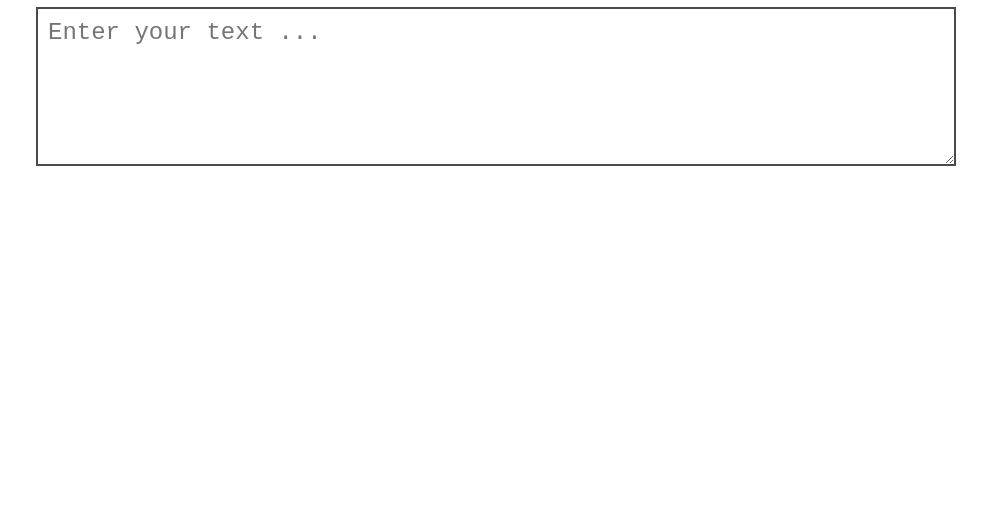
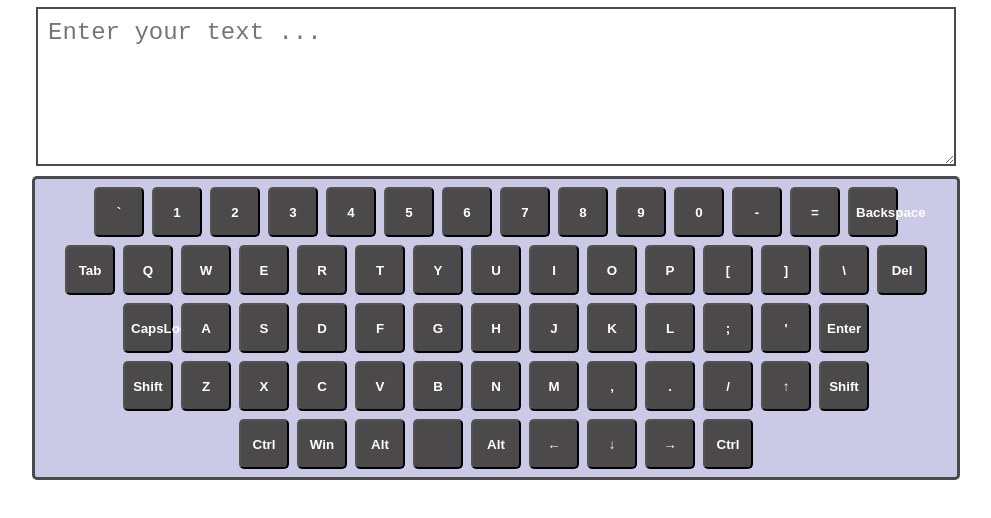
Before and after one commit to ulja4a/virtual-keyboard, a website: page index.html in a window 1280 px wide. Shown: the part 82-600 px from the top of the page, without its empty margins (144-1135 px from the left). Drawn offline with Linux system fonts and the light colour scheme.

Commit message:
feat: add keyboard with button and css style for it

```diff
--- a/style.css
+++ b/style.css
@@ -8,7 +8,7 @@
   margin-bottom: 10px;
   font-size: 60px;
   text-align: center;
-  color: rgb(48, 48, 117);
+  color: #303075;
 }
 
 .textarea {
@@ -17,9 +17,41 @@
   margin: 10px auto 10px;
   padding: 10px;
   font-size: 24px;
-  border: 2px solid rgb(75, 73, 73);
+  border: 2px solid #4b4949;
 }
 
 .textarea:focus {
-  border: 2px solid rgb(211, 131, 11);
+  border: 2px solid #d3830b;
 }
+
+.keyboard {
+  width: 72%;
+  margin: 0 auto;
+  background: #cacae7;
+  border: 3px solid #4b4949;
+  border-radius: 5px;
+}
+
+.keyboard-row {
+  display: flex;
+  flex-wrap: wrap;
+  justify-content: center;
+  width: 100%;
+  margin: 8px 0;
+}
+
+.keyboard-key {
+  width: 50px;
+  height: 50px;
+  margin: 0 4px;
+  font-weight: bold;
+  text-align: center;
+  color: #ffffff;
+  background: #4b4949;
+  border-radius: 5px;
+  cursor: pointer;
+}
+
+.keyboard-key .active {
+  background: #303075;
+}
--- a/virtkey.js
+++ b/virtkey.js
@@ -1,10 +1,53 @@
 const title = document.createElement("h1");
 const textarea = document.createElement("textarea");
+const keyboard = document.createElement("div");
 
 // Добавление класса
 document.body.classList.add("body");
 title.classList.add("title");
 textarea.classList.add("textarea");
+keyboard.classList.add("keyboard");
+
+
+//Создание кнопок
+const keys = [
+  [{label: "`", code: "Backquote"}, {label: "1", code: "Digit1"},
+   {label: "2", code: "Digit2"}, {label: "3", code: "Digit3"},
+   {label: "4", code: "Digit4"}, {label: "5", code: "Digit5"},
+   {label: "6", code: "Digit6"}, {label: "7", code: "Digit7"},
+   {label: "8", code: "Digit8"}, {label: "9", code: "Digit9"},
+   {label: "0", code: "Digit0"}, {label: "-", code: "Minus"},
+   {label: "=", code: "Equal"}, {label: "Backspace", code: "Backspace"}],
+  [{label: "Tab", code: "Tab"}, {label: "Q", code: "KeyQ"}, {label: "W", code: "KeyW"}, {label: "E", code: "KeyE"},
+   {label: "R", code: "KeyR"}, {label: "T", code: "KeyT"}, {label: "Y", code: "KeyY"}, {label: "U", code: "KeyU"},
+   {label: "I", code: "KeyI"}, {label: "O", code: "KeyO"}, {label: "P", code: "KeyP"}, {label: "[", code: "BracketLeft"},
+   {label: "]", code: "BracketRight"}, {label: "\\", code: "Backslash"}, {label: "Del", code: "Delete"}],
+  [{label: "CapsLock", code: "CapsLock"}, {label: "A", code: "KeyA"}, {label: "S", code: "KeyS"},
+   {label: "D", code: "KeyD"}, {label: "F", code: "KeyF"}, {label: "G", code: "KeyG"},
+   {label: "H", code: "KeyH"}, {label: "J", code: "KeyJ"}, {label: "K", code: "KeyK"},
+   {label: "L", code: "KeyL"}, {label: ";", code: "Semicolon"}, {label: "'", code: "Quote"}, {label: "Enter", code: "Enter"}],
+  [{label: "Shift", code: "ShiftLeft"}, {label: "Z", code: "KeyZ"}, {label: "X", code: "KeyX"},
+   {label: "C", code: "KeyC"}, {label: "V", code: "KeyV"}, {label: "B", code: "KeyB"}, {label: "N", code: "KeyN"},
+   {label: "M", code: "KeyM"}, {label: ",", code: "Comma"}, {label: ".", code: "Period"},
+   {label: "/", code: "Slash"}, {label: "↑", code: "ArrowUp"}, {label: "Shift", code: "ShiftRight"}],
+  [{label: "Ctrl", code: "ControlLeft"}, {label: "Win", code: "MetaLeft"},
+   {label: "Alt", code: "AltLeft"}, {label: " ", code: "Space"}, {label: "Alt", code: "AltRight"},
+   {label: "←", code: "ArrowLeft"}, {label: "↓", code: "ArrowDown"}, {label: "→", code: "ArrowRight"},
+   {label: "Ctrl", code: "ControlRight"}]
+];
+
+for (let i = 0; i < keys.length; i++) {
+  const row = document.createElement("div");
+  row.classList.add("keyboard-row");
+  for (let j = 0; j < keys[i].length; j++) {
+    const key = document.createElement("button");
+    key.classList.add("keyboard-key");
+    key.textContent = keys[i][j].label;
+    key.setAttribute("data-code", keys[i][j].code);
+    row.appendChild(key);
+  }
+  keyboard.appendChild(row);
+}
 
 // Установка св-в и текстового содержимого
 title.textContent = "RSS Virtual keyboard";
@@ -12,6 +55,9 @@ textarea.rows = 5;
 textarea.cols = 50;
 textarea.placeholder = 'Enter your text ...'
 
+
+
 // Добавление элемента на страницу
 document.body.appendChild(title);
 document.body.appendChild(textarea);
+document.body.appendChild(keyboard);
```
